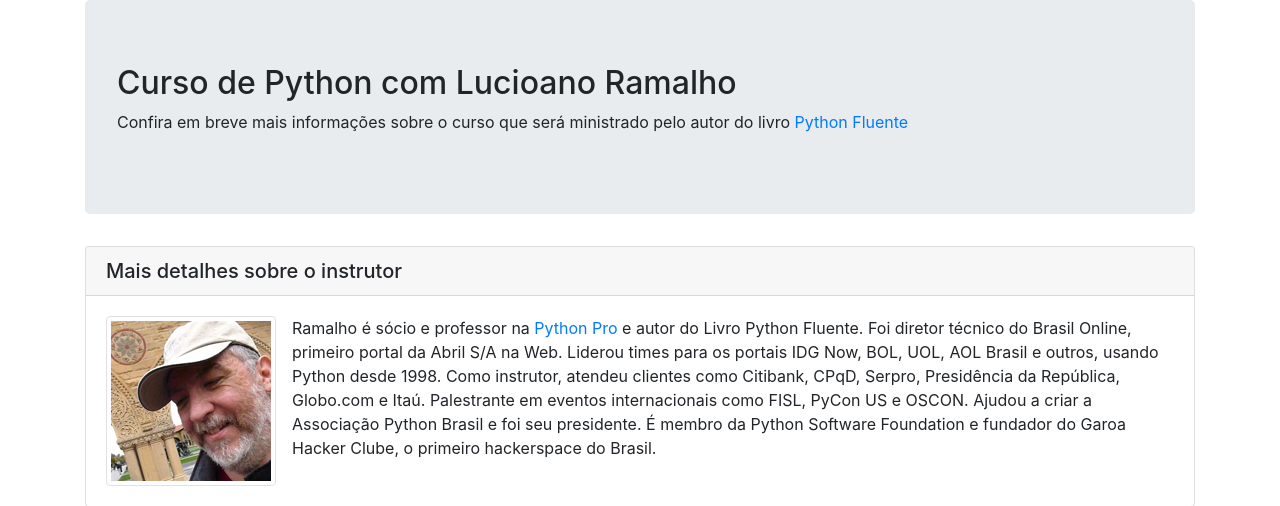
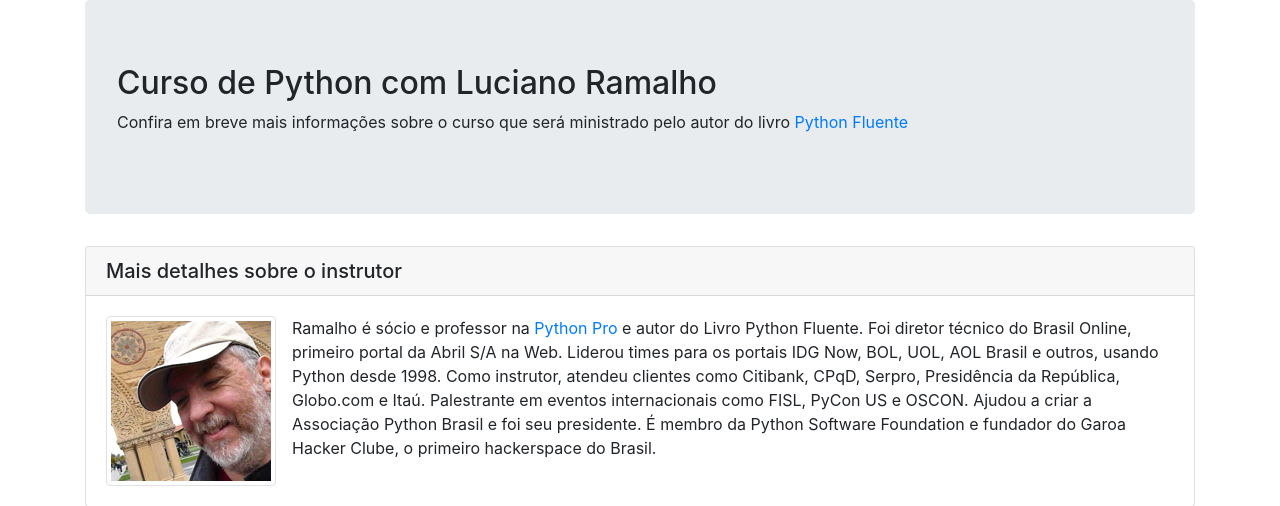
Before and after one commit to fabriciovale20/curso-django, a Django app: page / in a window 1280 px wide. Shown: the part 56-562 px from the top of the page. Run offline with Django 3.2, Linux system fonts and the light colour scheme; some libraries are stand-ins or nearby versions.

Commit message:
Atualização das aulas

```diff
--- a/pypro/base/templates/base/home.html
+++ b/pypro/base/templates/base/home.html
@@ -39,7 +39,7 @@
 
             <div class="jumbotron">
                 <h2>
-                    Curso de Python com Lucioano Ramalho
+                    Curso de Python com Luciano Ramalho
                 </h2>
                 <p>
                     Confira em breve mais informações sobre o curso que será ministrado pelo autor do livro
```
